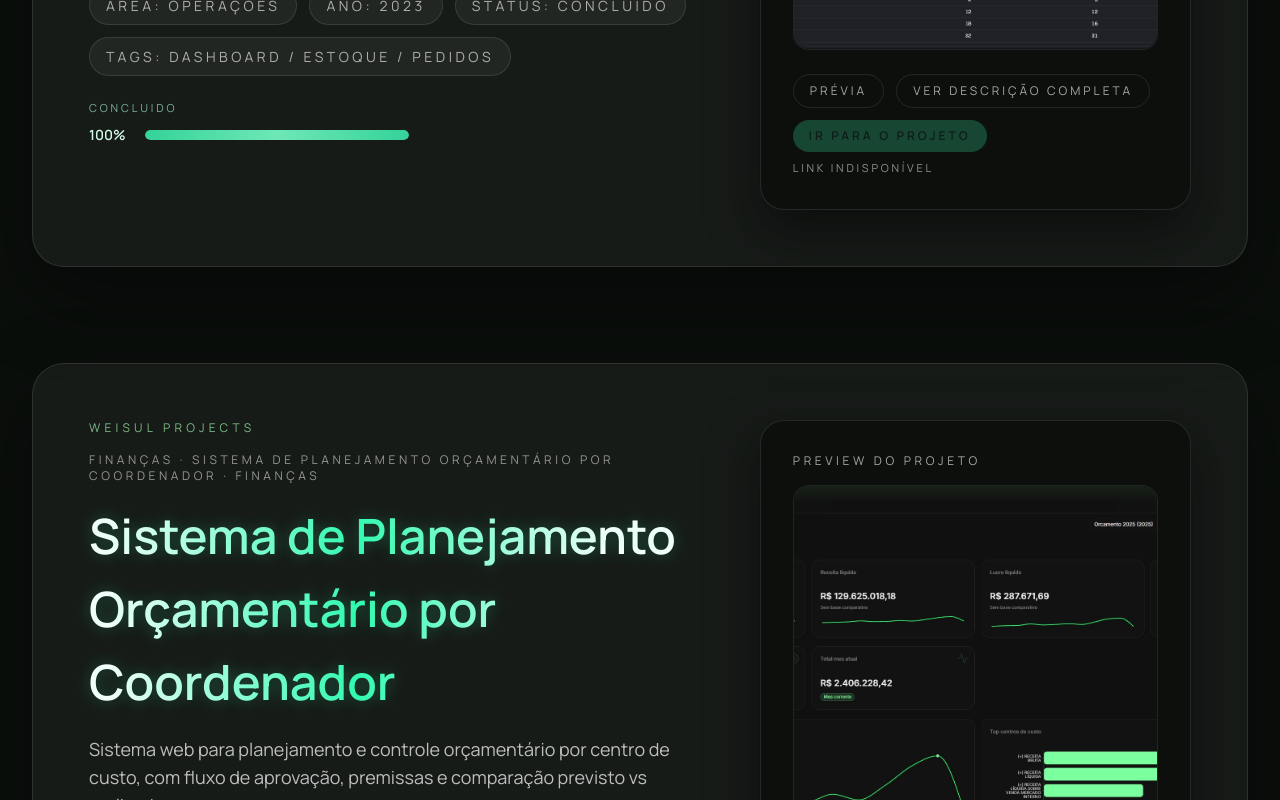
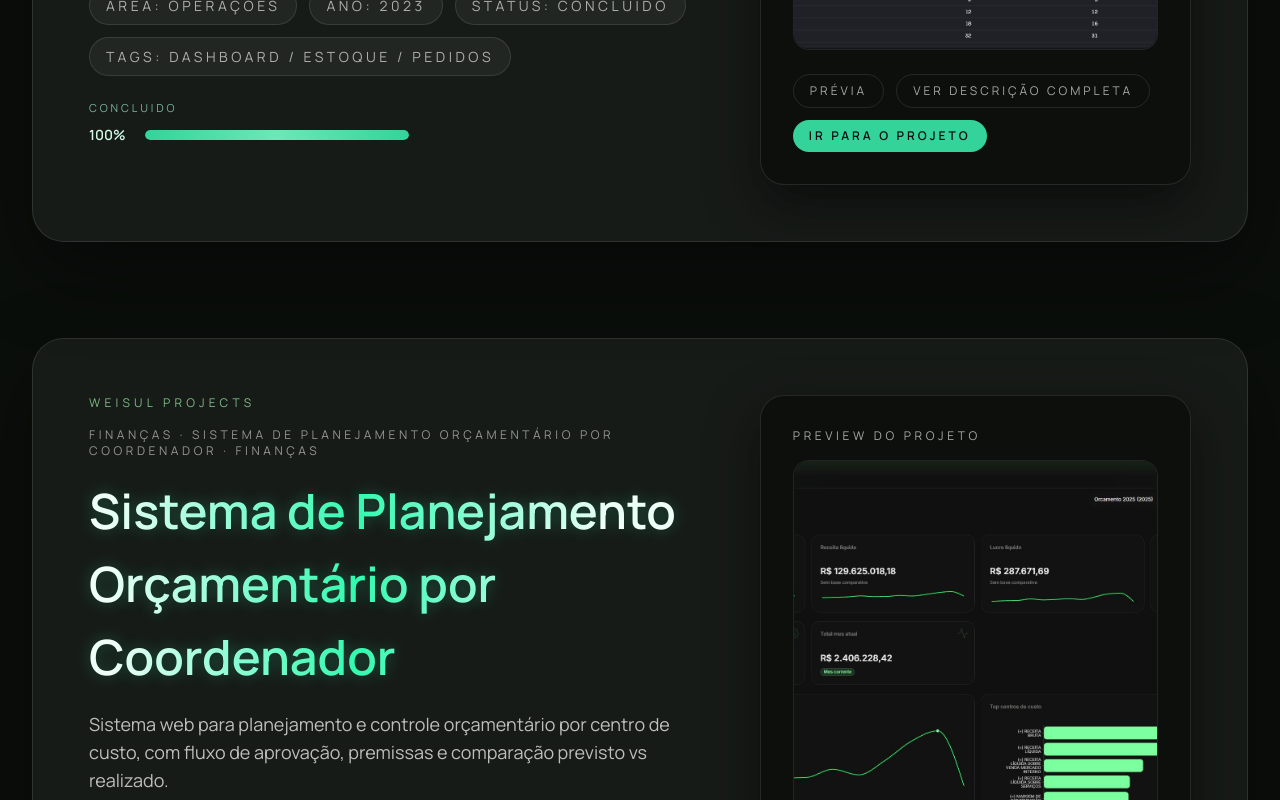
Before and after one commit to Levoratoo/projetos, a Next.js app: page / in a window 1280 px wide. Shown: the part 2060-2860 px from the top of the page. Built offline with nearby package versions, Linux system fonts and the light colour scheme.

Commit message:
fix: atualizar link publico do projeto orcamentario custos

```diff
--- a/src/data/projects.ts
+++ b/src/data/projects.ts
@@ -193,9 +193,9 @@ export const projects: Project[] = [
     ],
     accessLinks: [
       {
-        label: "LAN",
-        url: "http://192.168.1.104:3002/dashboard",
-        visibility: "internal"
+        label: "Acesso público",
+        url: "https://levoratoo.github.io/estoqueemtemporeal/",
+        visibility: "public"
       }
     ],
     gallery: [
@@ -308,9 +308,9 @@ export const projects: Project[] = [
     ],
     accessLinks: [
       {
-        label: "Acesso interno - LAN",
-        url: "http://192.168.1.104:3004/login",
-        visibility: "internal"
+        label: "Acesso público",
+        url: "https://levoratoo.github.io/orcamentario-custos/planejamento/",
+        visibility: "public"
       }
     ],
     gallery: [
@@ -1054,7 +1054,7 @@ export const projectsLite: ProjectLite[] = [
     ],
     techStack: ["Next.js", "TypeScript", "SQL Server", "APIs REST"],
     accessLinks: [
-      { label: "LAN", url: "http://192.168.1.104:3002/dashboard" }
+      { label: "Acesso público", url: "https://levoratoo.github.io/estoqueemtemporeal/" }
     ],
     images: [
       { src: "/images/projetos/estoque/estoque-1.png", alt: "Pedidos pendentes" },
@@ -1083,7 +1083,7 @@ export const projectsLite: ProjectLite[] = [
     ],
     techStack: ["Next.js", "TypeScript", "SQL Server"],
     accessLinks: [
-      { label: "Acesso interno - LAN", url: "http://192.168.1.104:3004/login" }
+      { label: "Acesso público", url: "https://levoratoo.github.io/orcamentario-custos/planejamento/" }
     ],
     images: [
       {
@@ -1340,7 +1340,7 @@ export const previewProjects: PreviewProject[] = [
       "Filtros e gráficos para análise rápida"
     ],
     accessLinks: [
-      { label: "LAN", url: "http://192.168.1.104:3002/dashboard" }
+      { label: "Acesso público", url: "https://levoratoo.github.io/estoqueemtemporeal/" }
     ],
     gallery: [
       { src: "/images/projetos/estoque/estoque-1.png", alt: "Pedidos pendentes" },
@@ -1367,7 +1367,7 @@ export const previewProjects: PreviewProject[] = [
       "Comparação previsto vs realizado"
     ],
     accessLinks: [
-      { label: "Acesso interno - LAN", url: "http://192.168.1.104:3004/login" }
+      { label: "Acesso público", url: "https://levoratoo.github.io/orcamentario-custos/planejamento/" }
     ],
     gallery: [
       {
```
